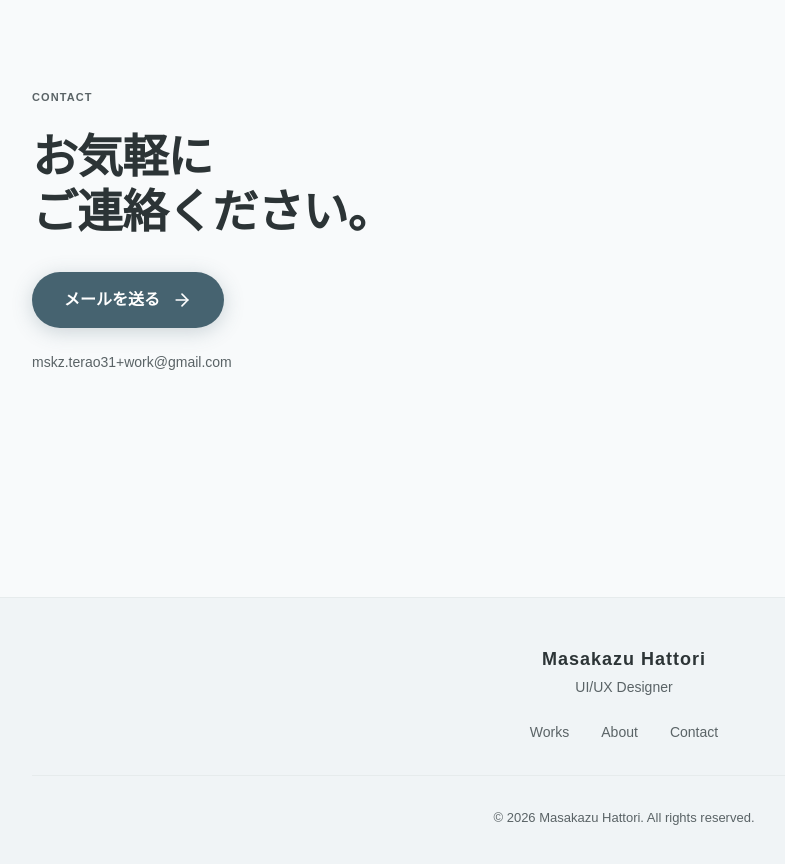
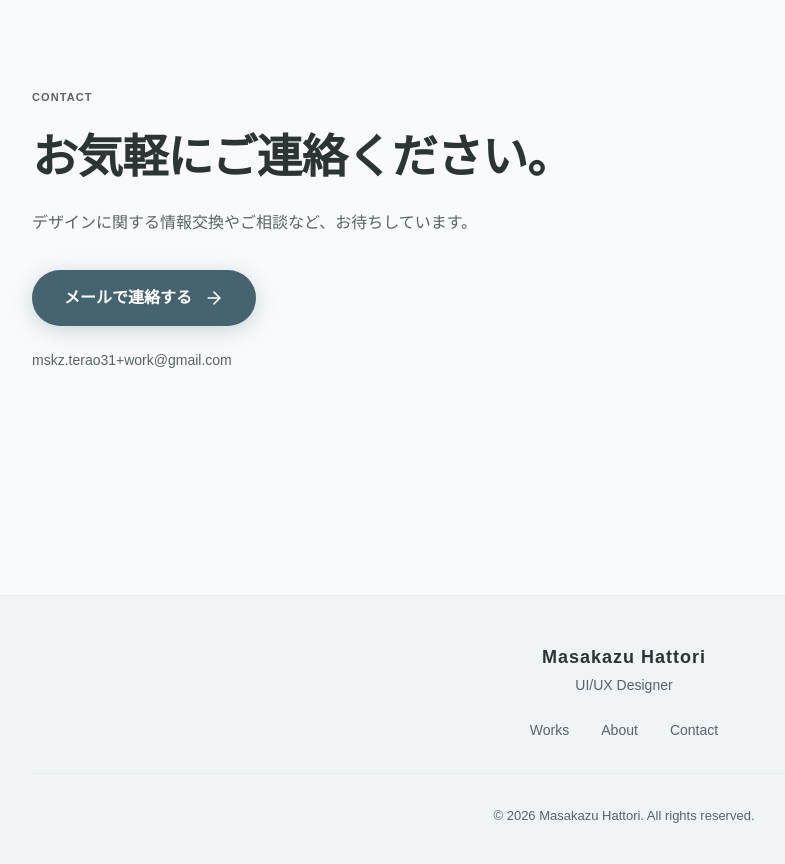
Before and after one commit to mskz-watch/masa-portfolio, a Next.js app: page / in a window 1280 px wide. Shown: the part 4240-5104 px from the top of the page, without its empty margins (16-801 px from the left). Built offline with nearby package versions, Linux system fonts and the light colour scheme.

Commit message:
fix: Contactセクションのタイトル・説明文・ボタンラベルを確定コピーに差し替え

```diff
--- a/src/components/sections/Contact.tsx
+++ b/src/components/sections/Contact.tsx
@@ -29,13 +29,17 @@ export default function Contact() {
             Contact
           </div>
           <h2
-            className="text-[36px] md:text-[46px] mb-8"
+            className="text-[36px] md:text-[46px] mb-6"
             style={{ fontWeight: 600, lineHeight: 1.2, letterSpacing: "-0.92px", color: "var(--on-surface)" }}
           >
-            お気軽に
-            <br />
-            ご連絡ください。
+            お気軽にご連絡ください。
           </h2>
+          <p
+            className="mb-8 text-[16px]"
+            style={{ fontWeight: 400, lineHeight: 1.8, color: "var(--on-surface-variant)" }}
+          >
+            デザインに関する情報交換やご相談など、お待ちしています。
+          </p>
           <motion.a
             href="mailto:mskz.terao31+work@gmail.com"
             className="inline-flex items-center gap-3 px-8 py-4 rounded-full transition-all duration-300 hover:scale-105"
@@ -48,7 +52,7 @@ export default function Contact() {
             }}
             whileHover={{ gap: "1rem" }}
           >
-            メールを送る
+            メールで連絡する
             <ArrowRight size={20} />
           </motion.a>
 
```
